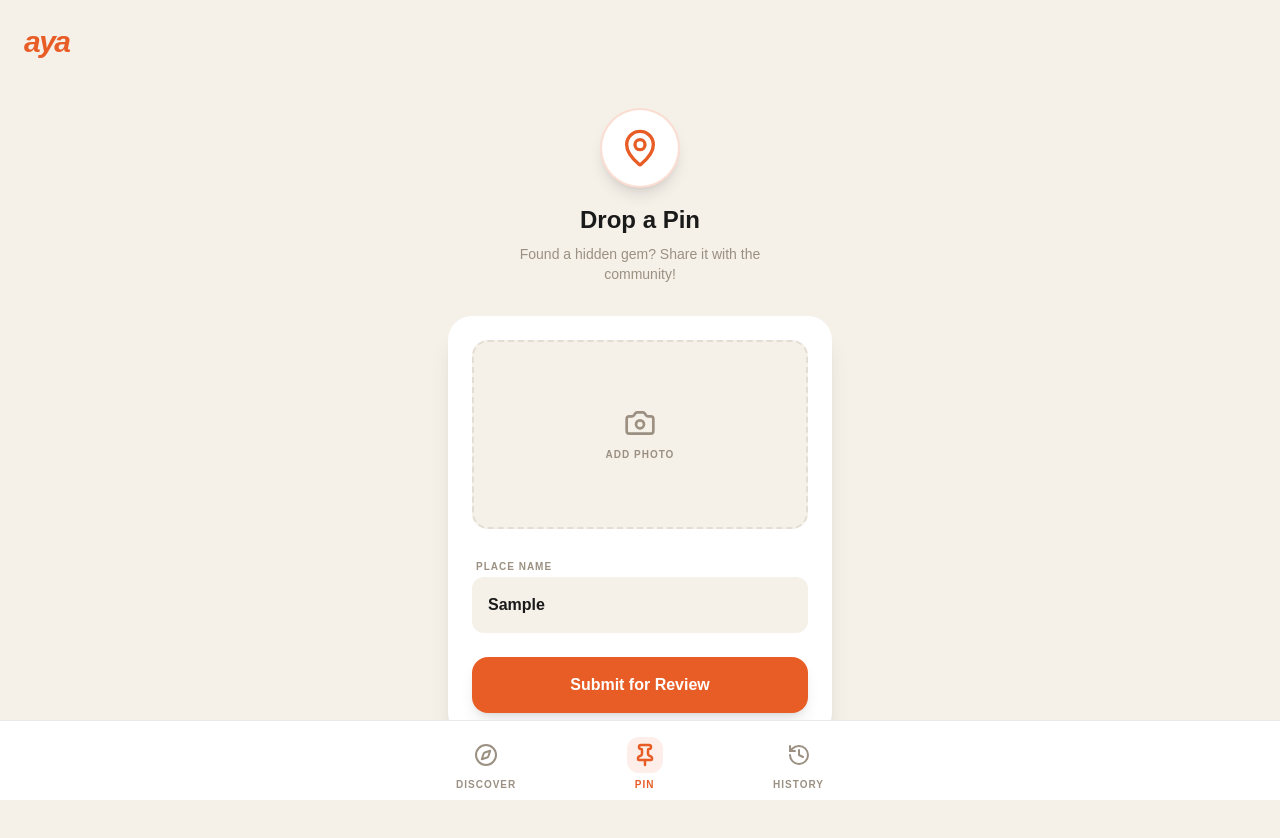
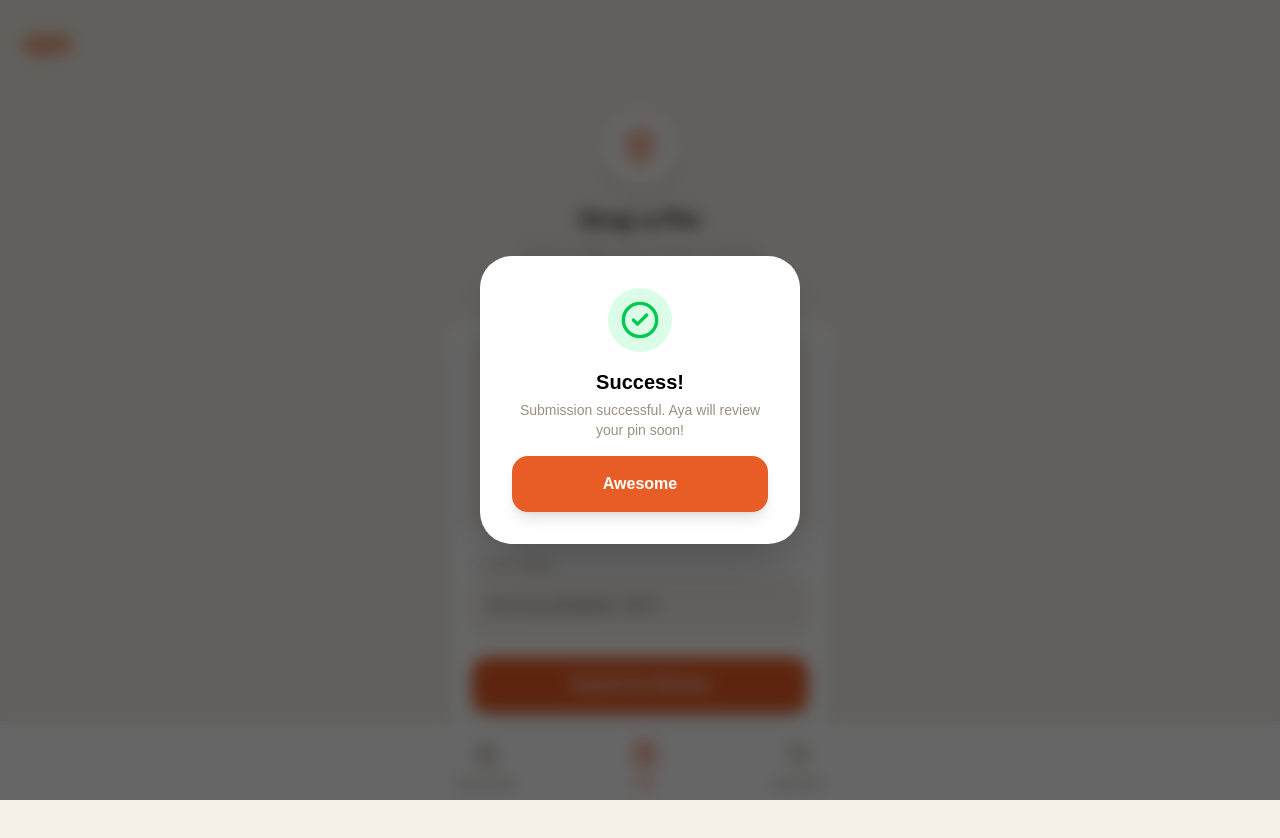
Before and after one commit to afkDen/iNet_GitHub, a Next.js app: page /pin in a window 1280 px wide. Both pictures are taken after typing "Sample" into the empty fields and a click on the button "Submit for Review". Shown: the top 838 px of the page. Built offline with nearby package versions, Linux system fonts and the light colour scheme.

Commit message:
add pin from files

```diff
--- a/app/pin/page.tsx
+++ b/app/pin/page.tsx
@@ -1,11 +1,45 @@
 'use client';
 
-import { Camera, MapPin, Sparkles } from 'lucide-react';
+import { useState, useRef } from 'react';
+import { Camera, MapPin, Sparkles, Image as ImageIcon, X, CheckCircle2 } from 'lucide-react';
 import BottomNav from '@/components/ui/BottomNav';
 
 export default function PinPage() {
+  const [isPopupOpen, setIsPopupOpen] = useState(false);
+  const [isSuccessOpen, setIsSuccessOpen] = useState(false);
+  const [selectedImage, setSelectedImage] = useState<string | null>(null);
+  const [placeName, setPlaceName] = useState('');
+
+  const fileInputRef = useRef<HTMLInputElement>(null);
+  const cameraInputRef = useRef<HTMLInputElement>(null);
+
+  const handleChoice = (type: 'camera' | 'file') => {
+    setIsPopupOpen(false);
+    if (type === 'camera') {
+      cameraInputRef.current?.click();
+    } else {
+      fileInputRef.current?.click();
+    }
+  };
+
+  const handleFileChange = (e: React.ChangeEvent<HTMLInputElement>) => {
+    const file = e.target.files?.[0];
+    if (file) {
+      const imageUrl = URL.createObjectURL(file);
+      setSelectedImage(imageUrl);
+    }
+  };
+
+  const handleSubmit = () => {
+    setIsSuccessOpen(true);
+    setPlaceName('');
+    setSelectedImage(null);
+    if (fileInputRef.current) fileInputRef.current.value = '';
+    setTimeout(() => setIsSuccessOpen(false), 5000);
+  };
+
   return (
-    <div className="flex flex-col flex-1 bg-aya-bg min-h-screen pb-24">
+    <div className="flex flex-col flex-1 bg-aya-bg min-h-screen pb-24 relative">
       <header className="p-6">
         <h1 className="text-3xl font-black text-aya-primary tracking-tighter italic">aya</h1>
       </header>
@@ -20,23 +54,34 @@ export default function PinPage() {
         </div>
 
         <div className="w-full max-w-sm bg-white p-6 rounded-3xl shadow-xl space-y-6">
-          <div className="aspect-video bg-aya-bg rounded-2xl border-2 border-dashed border-aya-muted/20 flex flex-col items-center justify-center gap-2 text-aya-muted">
-            <Camera size={32} />
-            <span className="text-[10px] font-black uppercase tracking-widest">Add Photo</span>
-          </div>
+          <button
+            onClick={() => setIsPopupOpen(true)}
+            className="w-full aspect-video bg-aya-bg rounded-2xl border-2 border-dashed border-aya-muted/20 flex flex-col items-center justify-center gap-2 text-aya-muted hover:bg-aya-muted/5 transition-colors overflow-hidden relative"
+          >
+            {selectedImage ? (
+              <img src={selectedImage} alt="Preview" className="w-full h-full object-cover" />
+            ) : (
+              <>
+                <Camera size={32} />
+                <span className="text-[10px] font-black uppercase tracking-widest">Add Photo</span>
+              </>
+            )}
+          </button>
 
           <div className="space-y-4">
             <div className="space-y-1">
               <label className="text-[10px] font-black uppercase tracking-widest text-aya-muted px-1">Place Name</label>
               <input
                 type="text"
+                value={placeName}
+                onChange={(e) => setPlaceName(e.target.value)}
                 placeholder="Ano'ng pangalan nito?"
                 className="w-full bg-aya-bg p-4 rounded-xl border-none focus:ring-2 focus:ring-aya-primary transition-all font-bold text-aya-secondary"
               />
             </div>
           </div>
 
-          <button className="w-full bg-aya-primary text-white font-black py-4 rounded-2xl shadow-lg active:scale-95 transition-all">
+          <button onClick={handleSubmit} className="w-full bg-aya-primary text-white font-black py-4 rounded-2xl shadow-lg active:scale-95 transition-all">
             Submit for Review
           </button>
         </div>
@@ -47,6 +92,56 @@ export default function PinPage() {
         </p>
       </main>
 
+      {isPopupOpen && (
+        <div className="fixed inset-0 bg-black/60 backdrop-blur-sm z-50 flex items-end sm:items-center justify-center p-4">
+          <div className="bg-white w-full max-w-sm rounded-[2rem] p-8 space-y-6 shadow-2xl animate-in fade-in slide-in-from-bottom-10 duration-300">
+            <div className="flex justify-between items-center">
+              <h3 className="text-xl font-black text-black italic">Select Source</h3>
+              <button onClick={() => setIsPopupOpen(false)} className="p-2 hover:bg-aya-bg rounded-full transition-colors">
+                <X size={20} className="text-aya-muted" />
+              </button>
+            </div>
+
+            <div className="grid grid-cols-2 gap-4">
+              <button
+                onClick={() => handleChoice('camera')}
+                className="flex flex-col items-center gap-3 p-6 rounded-2xl bg-aya-bg border-2 border-transparent hover:border-aya-primary/20 transition-all active:scale-95 group"
+              >
+                <Camera size={28} className="text-aya-primary" />
+                <span className="text-[10px] font-black uppercase tracking-widest text-black">Camera</span>
+              </button>
+
+              <button
+                onClick={() => handleChoice('file')}
+                className="flex flex-col items-center gap-3 p-6 rounded-2xl bg-aya-bg border-2 border-transparent hover:border-aya-primary/20 transition-all active:scale-95 group"
+              >
+                <ImageIcon size={28} className="text-aya-primary" />
+                <span className="text-[10px] font-black uppercase tracking-widest text-black">Files</span>
+              </button>
+            </div>
+          </div>
+        </div>
+      )}
+
+      {isSuccessOpen && (
+        <div className="fixed inset-0 bg-black/60 backdrop-blur-sm z-[60] flex items-center justify-center p-4">
+          <div className="bg-white w-full max-w-xs rounded-[2rem] p-8 flex flex-col items-center text-center space-y-4 shadow-2xl animate-in fade-in zoom-in duration-300">
+            <div className="w-16 h-16 bg-green-100 rounded-full flex items-center justify-center">
+              <CheckCircle2 size={40} className="text-green-500" />
+            </div>
+            <div className="space-y-1">
+              <h3 className="text-xl font-black text-black">Success!</h3>
+              <p className="text-aya-muted text-sm font-medium">Submission successful. Aya will review your pin soon!</p>
+            </div>
+            <button onClick={() => setIsSuccessOpen(false)} className="w-full bg-aya-primary text-white font-black py-4 rounded-2xl shadow-lg active:scale-95 transition-all">
+              Awesome
+            </button>
+          </div>
+        </div>
+      )}
+
+      <input type="file" accept="image/*" className="hidden" ref={fileInputRef} onChange={handleFileChange} />
+
       <BottomNav />
     </div>
   );
```
